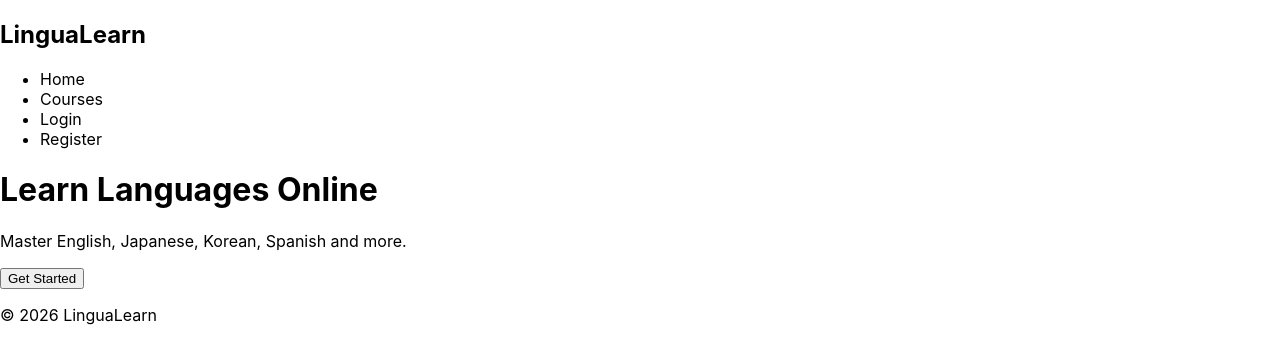
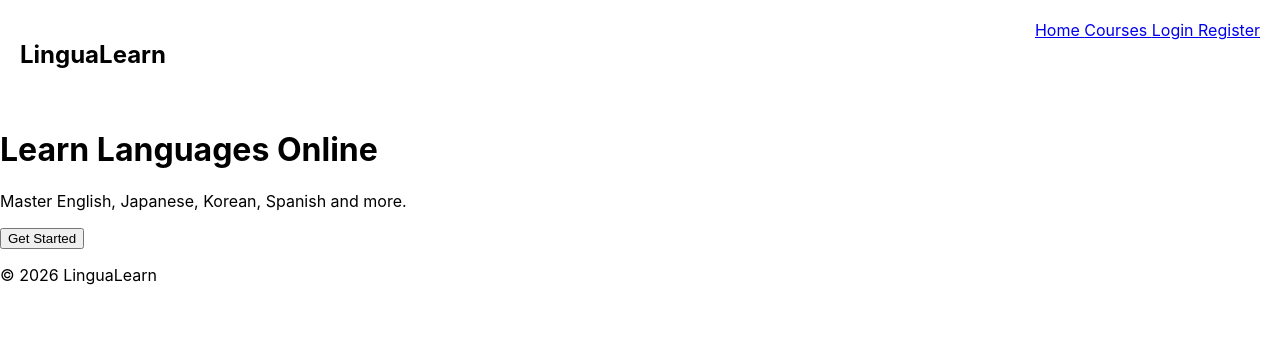
Before and after one commit to safalbhattarai/Language-Learning-platform-, a React (Create React App) app in the folder frontend/: page / in a window 1280 px wide. Shown: the top 364 px of the page. Built offline with nearby package versions, Linux system fonts and the light colour scheme.

Commit message:
adding code in navbar

```diff
--- a/frontend/src/components/Navbar.jsx
+++ b/frontend/src/components/Navbar.jsx
@@ -1,14 +1,16 @@
+import { Link } from "react-router-dom";
+
 function Navbar() {
   return (
-    <nav>
+    <nav style={{padding:"20px",display:"flex",justifyContent:"space-between"}}>
       <h2>LinguaLearn</h2>
 
-      <ul>
-        <li>Home</li>
-        <li>Courses</li>
-        <li>Login</li>
-        <li>Register</li>
-      </ul>
+      <div>
+        <Link to="/">Home </Link>
+        <Link to="/courses">Courses </Link>
+        <Link to="/login">Login </Link>
+        <Link to="/register">Register</Link>
+      </div>
     </nav>
   );
 }
```
